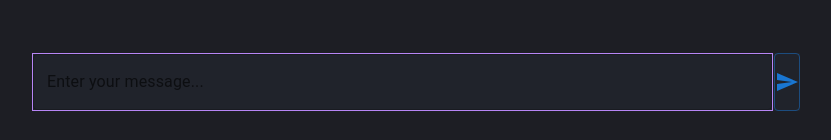
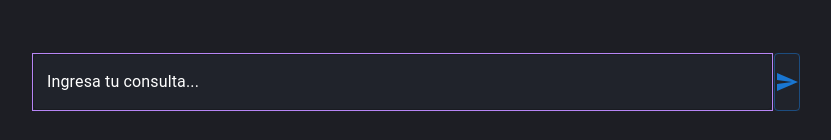
Before and after one commit to Globant-CodeFest/TechSquad-Client, a React (Create React App) app in the folder climate-front/: page / in a window 1280 px wide. Shown: the part 657-797 px from the top of the page, without its empty margins (224-1055 px from the left). Built offline with nearby package versions, Linux system fonts and the light colour scheme.

Commit message:
loading message when is fetching api

```diff
--- a/climate-front/src/components/Chat.jsx
+++ b/climate-front/src/components/Chat.jsx
@@ -4,9 +4,11 @@ import Cards from './Cards';
 
 const Chat = () => {
   const [messages, setMessages] = useState([{ content: 'Hola, soy un bot', timestamp: new Date().toLocaleTimeString(), type: 'Initial'}]);
+  const [loading, setLoading] = useState(false);
 
   const fetchData = async (message) => {
     try {
+      setLoading(true);
       const response = await fetch('http://10.21.40.115:3000/v1/query', {
         method: 'POST',
         headers: {
@@ -15,6 +17,7 @@ const Chat = () => {
         // Si necesitas enviar algún dato en el cuerpo de la solicitud, puedes hacerlo de esta manera:
         body: JSON.stringify({ query: message }),
       });
+      setLoading(false);
 
       if (!response.ok) {
         throw new Error('Error en la solicitud');
@@ -57,7 +60,7 @@ const Chat = () => {
   return (
     <div className="chat" style={{ height: '100%', width: '60%', display:'flex', justifyContent: 'space-between', flexDirection:'column', marginBottom: '32px'}}>
       <Cards messages={messages} />
-      <InputText onSubmit={handleMessageSubmit} />
+      <InputText onSubmit={handleMessageSubmit} loading={loading}/>
     </div>
   );
 };
--- a/climate-front/src/components/InputText.jsx
+++ b/climate-front/src/components/InputText.jsx
@@ -2,9 +2,10 @@ import React, { useState } from 'react';
 import TextField from '@mui/material/TextField';
 import Button from '@mui/material/Button';
 import SendIcon from '@mui/icons-material/Send';
+import CircularProgress from '@mui/material/CircularProgress';
 import { FormControl, Box } from '@mui/material';
 
-const InputText = ({ onSubmit }) => {
+const InputText = ({ onSubmit, loading }) => {
   const [text, setText] = useState('');
 
   const handleChange = (e) => {
@@ -29,9 +30,11 @@ const InputText = ({ onSubmit }) => {
         }}
         value={text}
         onChange={handleChange}
-        label="Enter your message..."
+        label={loading ? "Cargando respuesta" : "Ingresa tu consulta..."}
+        InputLabelProps={{shrink: text ? true : false, style: { color: 'white' } }}
         variant="outlined"
         fullWidth
+        disabled={loading}
         InputProps={{
           style: { color: 'white' },
         }}
@@ -43,8 +46,13 @@ const InputText = ({ onSubmit }) => {
         type="submit"
         variant="outlined"
         color="primary"
+        disabled={loading}
         disableElevation>
-        <SendIcon />
+        {loading ? (
+          <CircularProgress size={24} style={{position: 'absolute'}} />
+        ) : (
+          <SendIcon />
+        )}
       </Button>
     </form>
   );
--- a/climate-front/src/components/RenderTypewritterText.jsx
+++ b/climate-front/src/components/RenderTypewritterText.jsx
@@ -34,7 +34,7 @@ const RenderTypewriterText = ({ text }) => {
       }
       i++;
       speechBubbleRef.current.parentNode.scrollTop = speechBubbleRef.current.parentNode.scrollHeight;
-    }, 50);
+    }, 20);
 
     return () => {
       clearInterval(interval);
```
